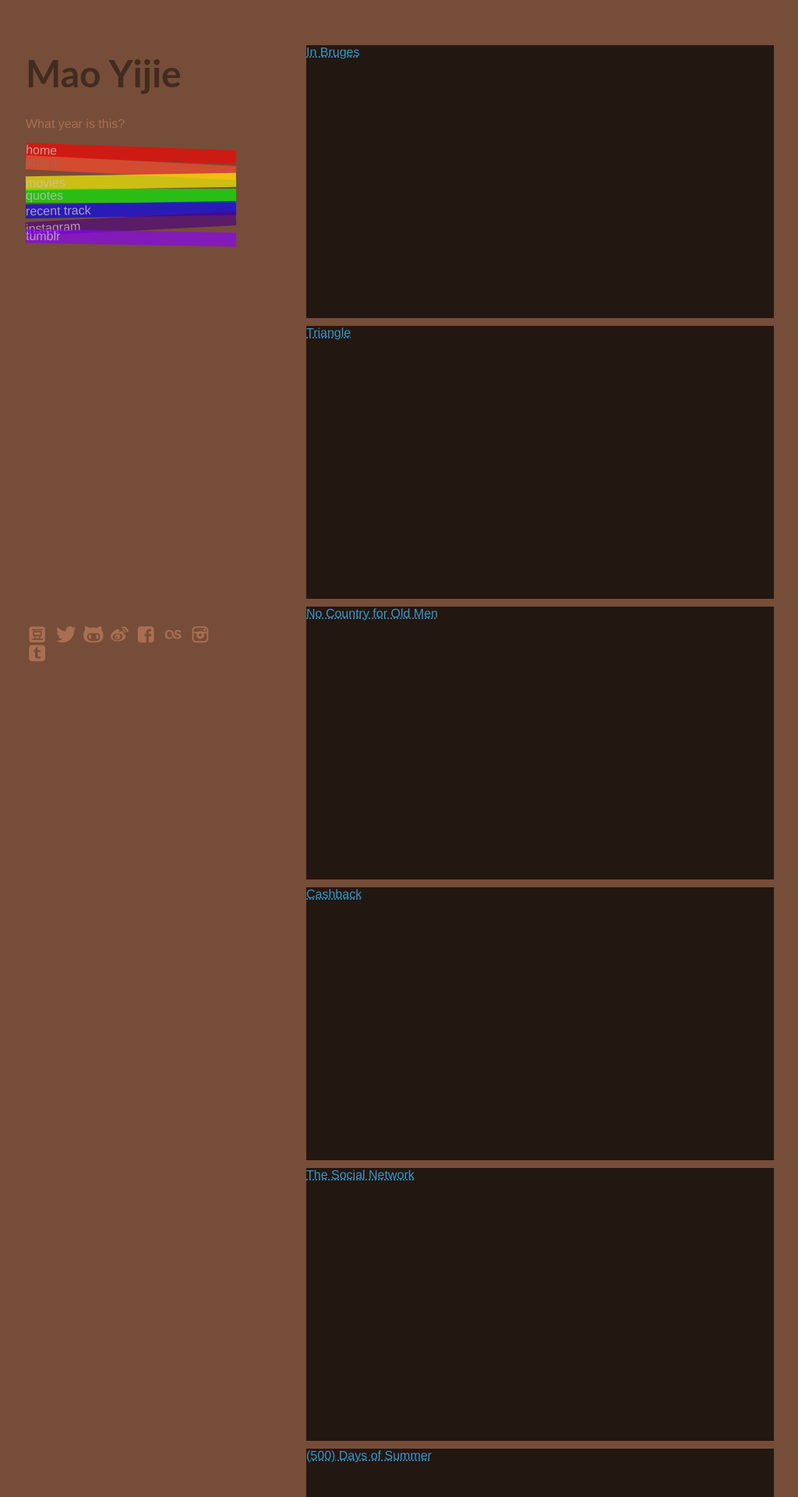
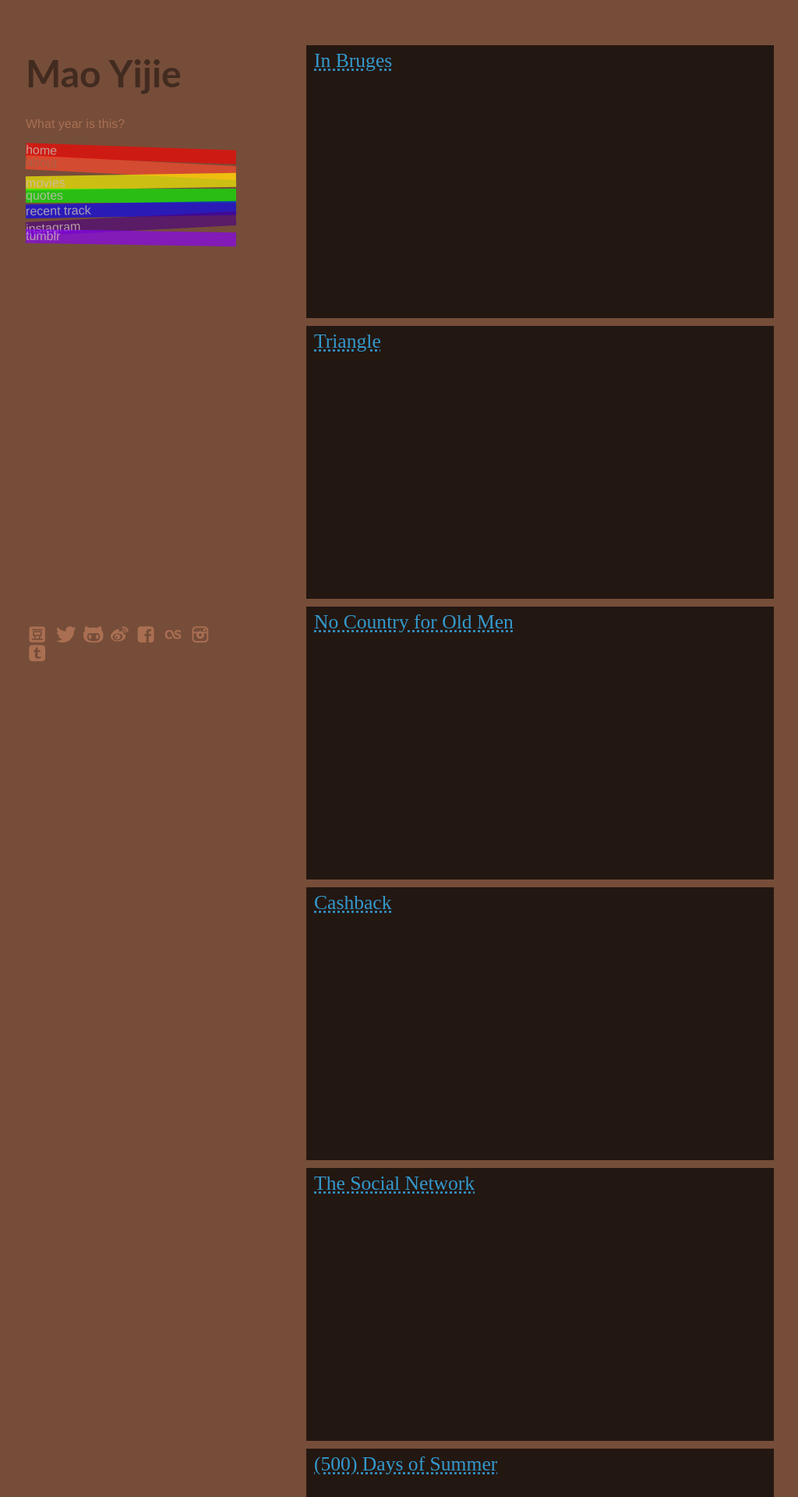
Before and after one commit to fakelbst/fakelbst.github.io, a Jekyll site: the page built from movies/index.html, in a window 1280 px wide. Shown: the top 1920 px of the page at 78% size, without its empty margins (127-1151 px from the left). Built offline with Jekyll 4.4.1, drawn with Linux system fonts in a browser that asks for light colours; some web fonts are replaced; Markdown is read by kramdown in place of the engine named in the settings.

Commit message:
update move page

```diff
--- a/assets/coffee/movies.coffee
+++ b/assets/coffee/movies.coffee
@@ -20,10 +20,11 @@
   $('.movie a').each (i) ->
     id = $(@).attr 'data-value'
     url = 'http://api.themoviedb.org/3/movie/' + id + '?api_key=' + Apikey
+    imdb = 'http://www.imdb.com/title/'
     that = $(@)
     $.getJSON url, (data) ->
       console.log data
-
       $(that).parent('section').append '<p>' + data.tagline + '</p>'
       imgUrl = 'url("' + imgBaseUrl + data.backdrop_path + '")'
       $(that).prev('.backdrops').css 'background-image', imgUrl
+      $(that).parent('section').wrap '<a href="' + imdb+data.imdb_id + '" target="_blank"></a>'
--- a/assets/scss/styles.scss
+++ b/assets/scss/styles.scss
@@ -3,6 +3,7 @@
 $bgc-lighter-2: lighten($bgc, 10%);
 $bgc-darker-1: darken($bgc, 15%);
 @import url('http://fonts.googleapis.com/css?family=Indie+Flower');
+@import url('http://fonts.googleapis.com/css?family=Averia Libre');
 
 body {
   background: $bgc;
@@ -327,6 +328,11 @@
     margin-bottom: 10px;
     background: rgba(0,0,0,0.7);
     color: #FFF;
+    a {
+      font-family: 'Averia Libre';
+      font-size: 1.6em;
+      padding: 5px 10px 0 10px;
+    }
     p {
       font-size: 2em;
       padding: 10px;
--- a/css/styles.css
+++ b/css/styles.css
@@ -1,4 +1,5 @@
 @import url("http://fonts.googleapis.com/css?family=Indie+Flower");
+@import url("http://fonts.googleapis.com/css?family=Averia Libre");
 body {
   background: #764d39;
   padding: 50px;
@@ -318,6 +319,11 @@
   background: rgba(0, 0, 0, 0.7);
   color: #FFF;
 }
+.movies .movie a {
+  font-family: 'Averia Libre';
+  font-size: 1.6em;
+  padding: 5px 10px 0 10px;
+}
 .movies .movie p {
   font-size: 2em;
   padding: 10px;
--- a/javascripts/movies.js
+++ b/javascripts/movies.js
@@ -21,16 +21,18 @@
   Apikey = 'dbbe52bb8e34a312e6c564b375a159f0';
   imgBaseUrl = 'https://image.tmdb.org/t/p/original';
   return $('.movie a').each(function(i) {
-    var id, that, url;
+    var id, imdb, that, url;
     id = $(this).attr('data-value');
     url = 'http://api.themoviedb.org/3/movie/' + id + '?api_key=' + Apikey;
+    imdb = 'http://www.imdb.com/title/';
     that = $(this);
     return $.getJSON(url, function(data) {
       var imgUrl;
       console.log(data);
       $(that).parent('section').append('<p>' + data.tagline + '</p>');
       imgUrl = 'url("' + imgBaseUrl + data.backdrop_path + '")';
-      return $(that).prev('.backdrops').css('background-image', imgUrl);
+      $(that).prev('.backdrops').css('background-image', imgUrl);
+      return $(that).parent('section').wrap('<a href="' + imdb + data.imdb_id + '" target="_blank"></a>');
     });
   });
 });
```
